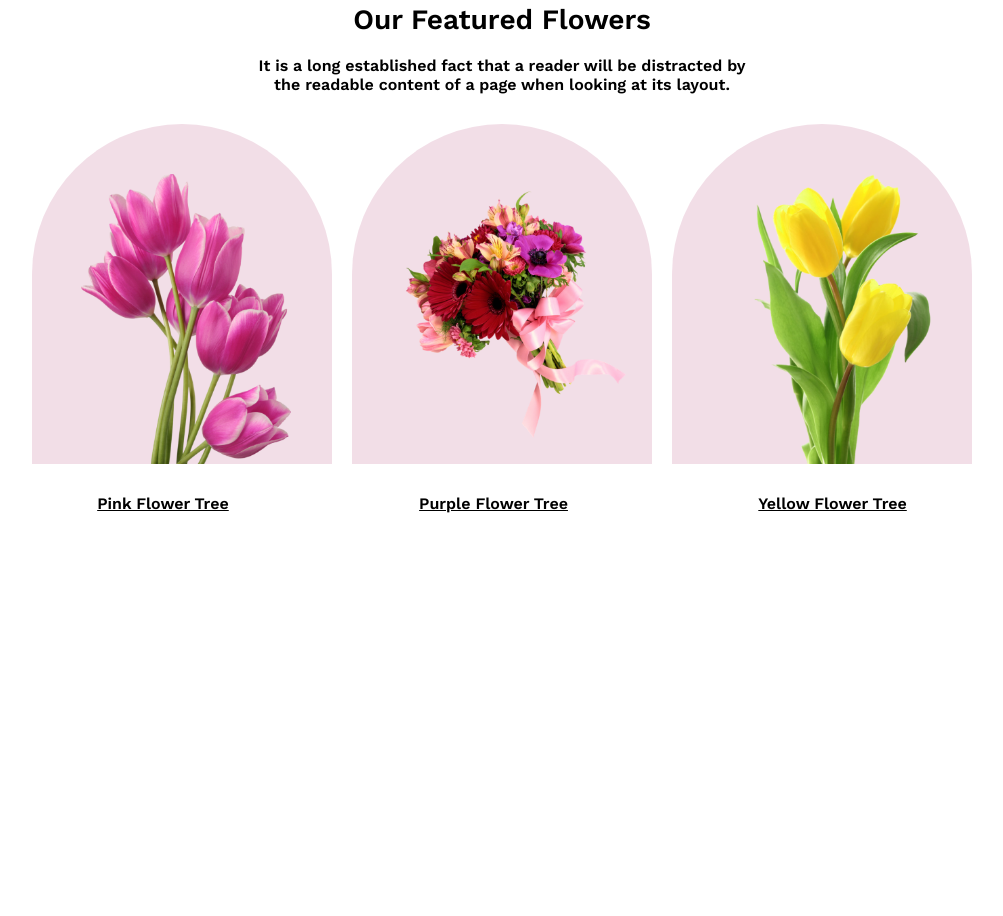
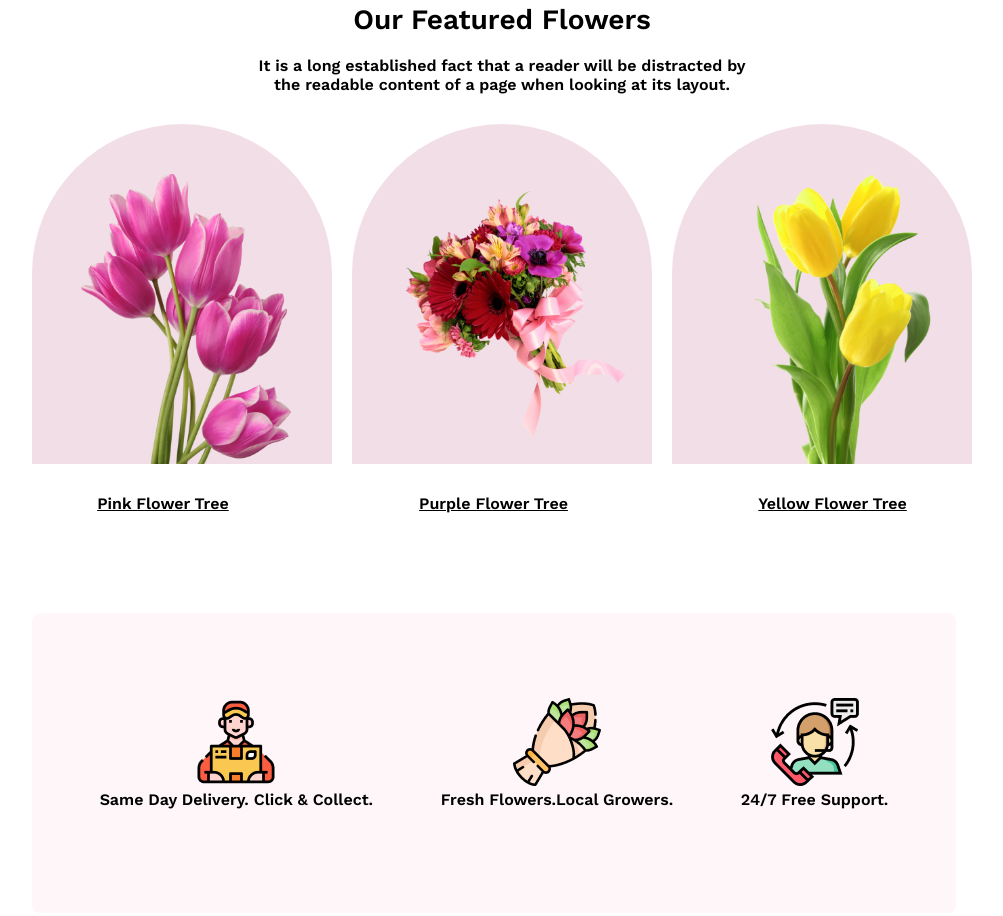
Before and after one commit to MDABDULRAHIM11/flower-shop-a, a plain HTML site: page index.html in a window 1280 px wide. Shown: the part 866-1782 px from the top of the page, without its empty margins (138-1141 px from the left). Before the commit the page ends 1379 px from the top, so only its background shows below. Drawn offline with nearby package versions, Linux system fonts and the light colour scheme.

Commit message:
added facilities section

```diff
--- a/index.html
+++ b/index.html
@@ -33,7 +33,7 @@
     </header>
 
     <main>
-        <section class="featured-facilities-section">
+        <section class="featured-section">
             <div class="featured-title">
                 <h3 class="featured">Our Featured Flowers</h3>
                 <p class="freatured-">It is a long established fact that a reader will be distracted by the readable
@@ -60,6 +60,35 @@
                 <p>Purple Flower Tree</p>
                 <p>Yellow Flower Tree</p>
             </div>
+
+            </section>
+
+            <section class="facilities-section">
+                <div class="facilities-container">
+                    <div class="facilities">
+                        <div class="facilities-images"><img src="./Flower Asset/Group 57.png" alt=""></div>
+                        <div class="facilities-title"><p>Same Day Delivery. Click & Collect.</p></div>
+                    </div>
+
+                    <div class="facilities">
+                        <div class="facilities-images"><img src="./Flower Asset/Group 58.png" alt=""></div>
+                        <div class="facilities-title"><p>Fresh Flowers.Local Growers.</p></div>
+                    </div>
+
+                    <div class="facilities">
+                        <div class="facilities-images"><img src="./Flower Asset/Group 59.png" alt=""></div>
+                        <div class="facilities-title"><p>24/7 Free Support.</p></div>
+                    </div>
+
+
+
+                </div>
+
+
+
+
+            </section>
+            <br><br><br><br>
     </main>
 
     <footer>
--- a/styles/style.css
+++ b/styles/style.css
@@ -79,7 +79,7 @@ body {
     font-size: 13px;
 }
 
-.featured-facilities-section{
+.featured-section{
     padding:0px 140px;
 }
 
@@ -124,4 +124,20 @@ height: 340px;
     align-items: center;
     text-decoration: underline;
 }
-/*  */
+/* facilities section start from here */
+.facilities-section{
+    border-radius: 8px;
+    background: rgba(229, 84, 115, 0.05);
+    height: 300px;
+    margin-top: 100px;
+    margin-left: 170px;
+    margin-right: 186px;
+}
+
+.facilities-container{
+    display: flex;
+   text-align: center;
+   align-items: center;
+   justify-content: space-evenly;
+   padding-top: 85px;
+}
```
